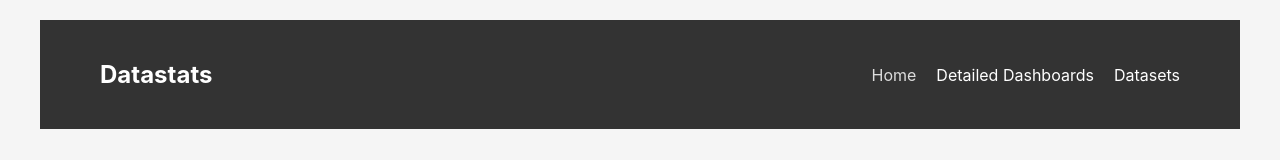
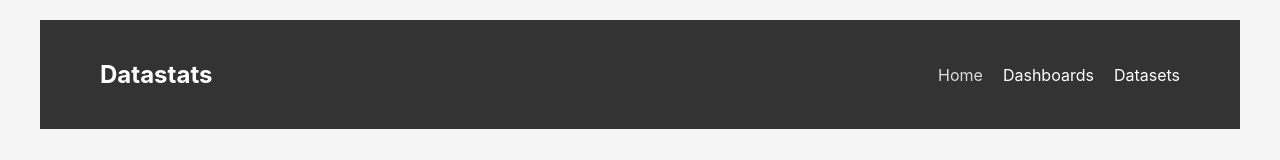
Before and after one commit to caidam/datastats-react-clone, a React (Vite) app: page / in a window 1280 px wide. Shown: the top 160 px of the page. Built offline with nearby package versions, Linux system fonts and the light colour scheme; no server answers.

Commit message:
updated navbar titles

```diff
--- a/src/components/NavBar.jsx
+++ b/src/components/NavBar.jsx
@@ -7,7 +7,7 @@ const Navbar = () => {
             <div className="navbar-logo">Datastats</div>
             <div className="navbar-links">
                 <a href="#line-chart" className='active'>Home</a>
-                <a href="#bar-chart" title="Access to this page is restricted to authenticated users." >Detailed Dashboards</a>
+                <a href="#bar-chart" title="Access to this page is restricted to authenticated users." >Dashboards</a>
                 <a href="#doughnut-chart" title="Access to this page is restricted to authenticated users.">Datasets</a>
             </div>
         </div>
```
